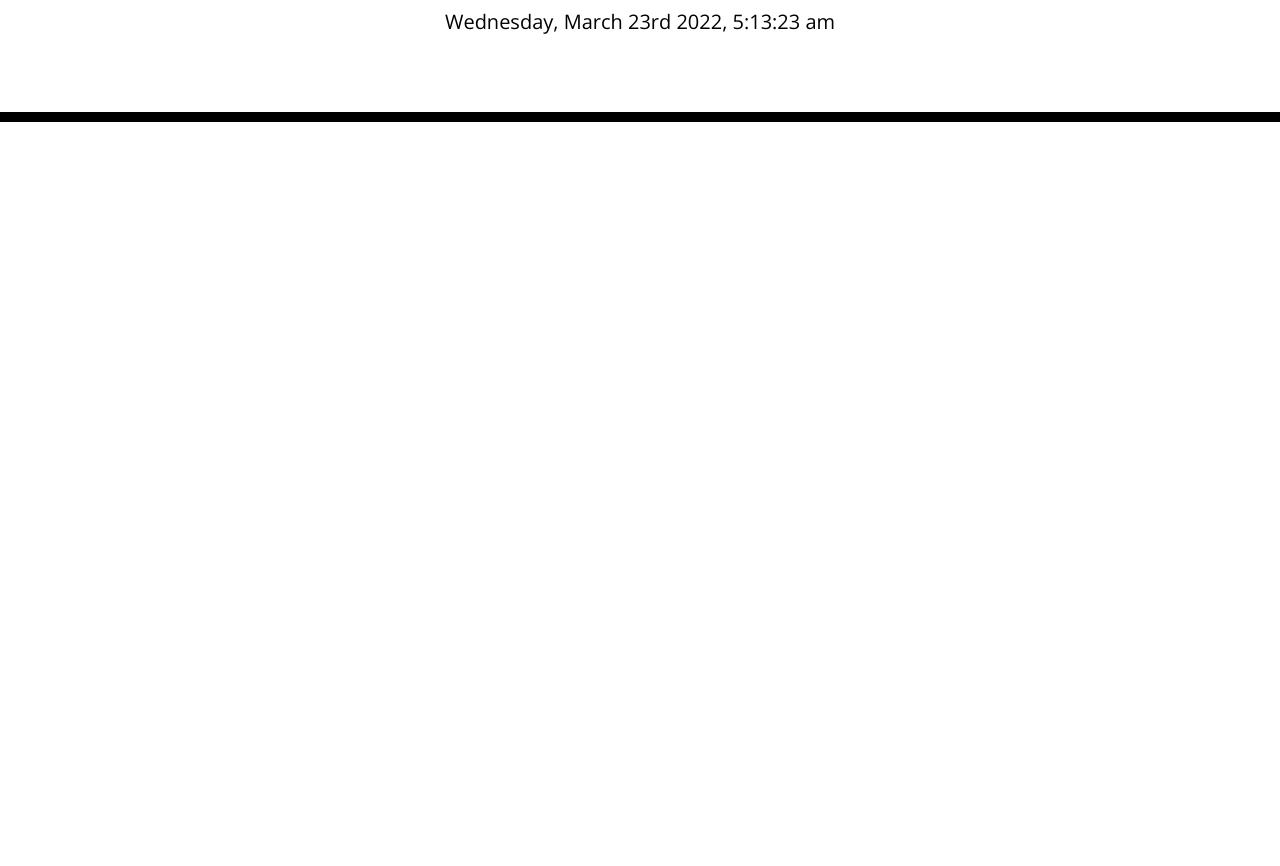
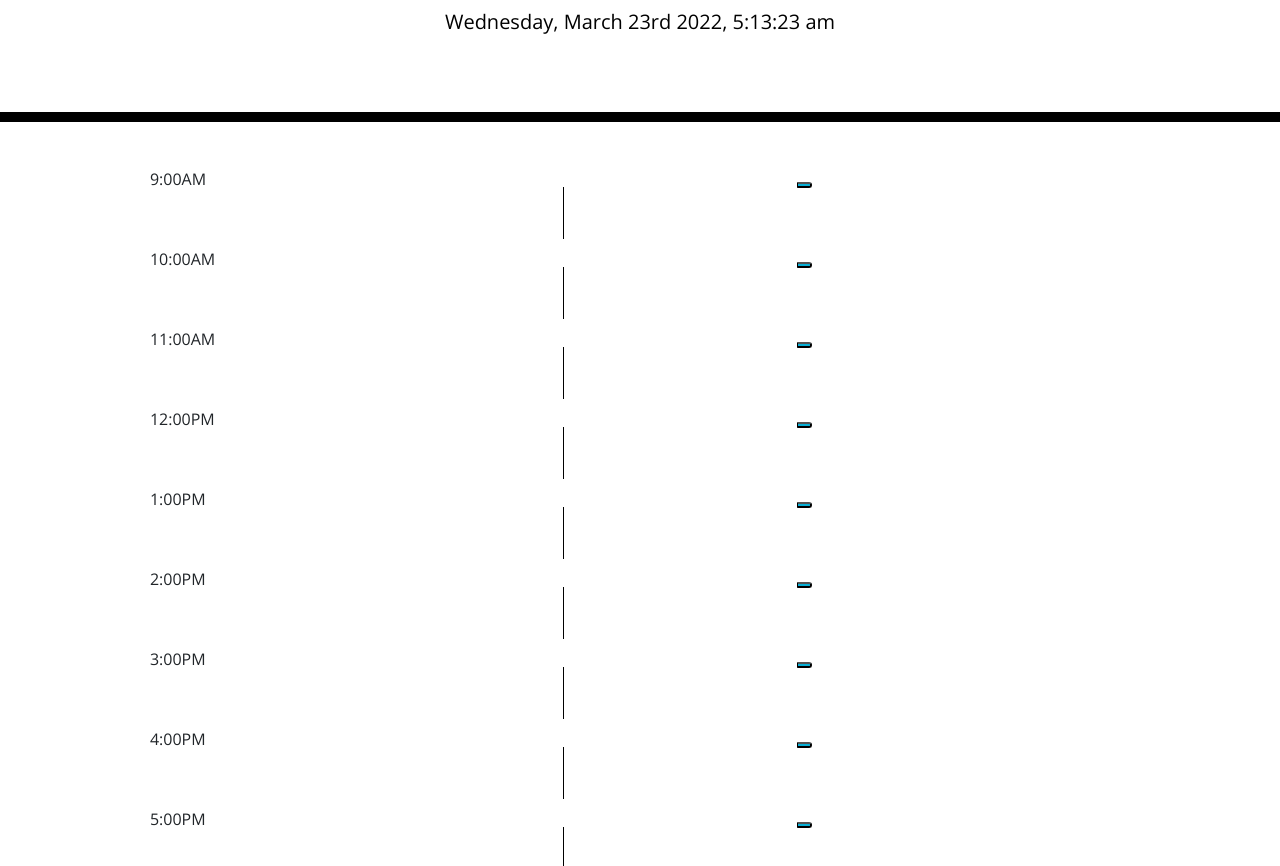
Before and after one commit to AndrewYoung72/9hrWorkPlanner-AWY, a plain HTML site: page index.html in a window 1280 px wide. Shown: the part 182-1048 px from the top of the page. Before the commit the page ends 800 px from the top, so only its background shows below. Drawn offline with nearby package versions, Linux system fonts and the light colour scheme.

Commit message:
html timeblock structutre/psuedocode

```diff
--- a/index.html
+++ b/index.html
@@ -39,6 +39,107 @@
     </header>
     <div class="container">
       <!-- Timeblocks go here -->
+      <div class="container">
+        <div class="row justify-content-md-center">
+          <div class="col">
+            9:00AM
+          </div>
+          <div class="col col-lg-2">
+            <textarea></textarea>
+          </div>
+          <div class="col">
+            <button class="saveBtn"></button>
+          </div>
+        </div>
+        <div class="row">
+          <div class="col">
+            10:00AM
+          </div>
+          <div class="col col-lg-2">
+            <textarea></textarea>
+          </div>
+          <div class="col ">
+            <button class="saveBtn"></button>
+          </div>
+        </div>
+        <div class="row justify-content-md-center">
+          <div class="col">
+            11:00AM
+          </div>
+          <div class="col col-lg-2">
+            <textarea></textarea>
+          </div>
+          <div class="col">
+            <button class="saveBtn"></button>
+          </div>
+        </div>
+        <div class="row">
+          <div class="col">
+            12:00PM
+          </div>
+          <div class="col col-lg-2">
+            <textarea></textarea>
+          </div>
+          <div class="col ">
+            <button class="saveBtn"></button>
+          </div>
+        </div>
+        <div class="row justify-content-md-center">
+          <div class="col">
+            1:00PM
+          </div>
+          <div class="col col-lg-2">
+            <textarea></textarea>
+          </div>
+          <div class="col">
+            <button class="saveBtn"></button>
+          </div>
+        </div>
+        <div class="row">
+          <div class="col">
+            2:00PM
+          </div>
+          <div class="col col-lg-2">
+            <textarea></textarea>
+          </div>
+          <div class="col ">
+            <button class="saveBtn"></button>
+          </div>
+        </div>
+        <div class="row justify-content-md-center">
+          <div class="col">
+            3:00PM
+          </div>
+          <div class="col col-lg-2">
+            <textarea></textarea>
+          </div>
+          <div class="col">
+            <button class="saveBtn"></button>
+          </div>
+        </div>
+        <div class="row">
+          <div class="col">
+            4:00PM
+          </div>
+          <div class="col col-lg-2">
+            <textarea></textarea>
+          </div>
+          <div class="col ">
+            <button class="saveBtn"></button>
+          </div>
+        </div>
+        <div class="row justify-content-md-center">
+          <div class="col">
+            5:00PM
+          </div>
+          <div class="col col-lg-2">
+            <textarea></textarea>
+          </div>
+          <div class="col">
+            <button class="saveBtn"></button>
+          </div>
+        </div>
+      </div>
     </div>
 
     <!-- <script src="https://code.jquery.com/jquery-3.5.1.min.js"></script> -->
```
Also changed, not shown: 1 other file.
